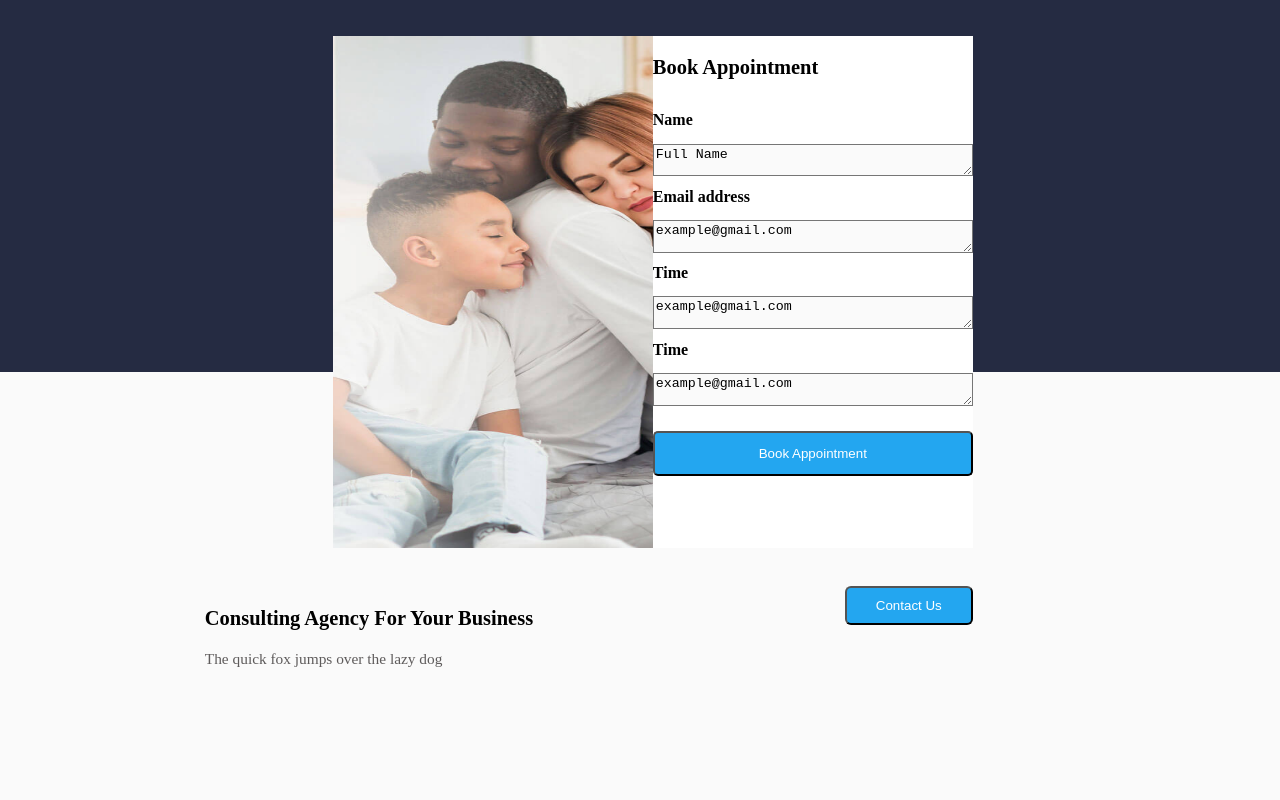
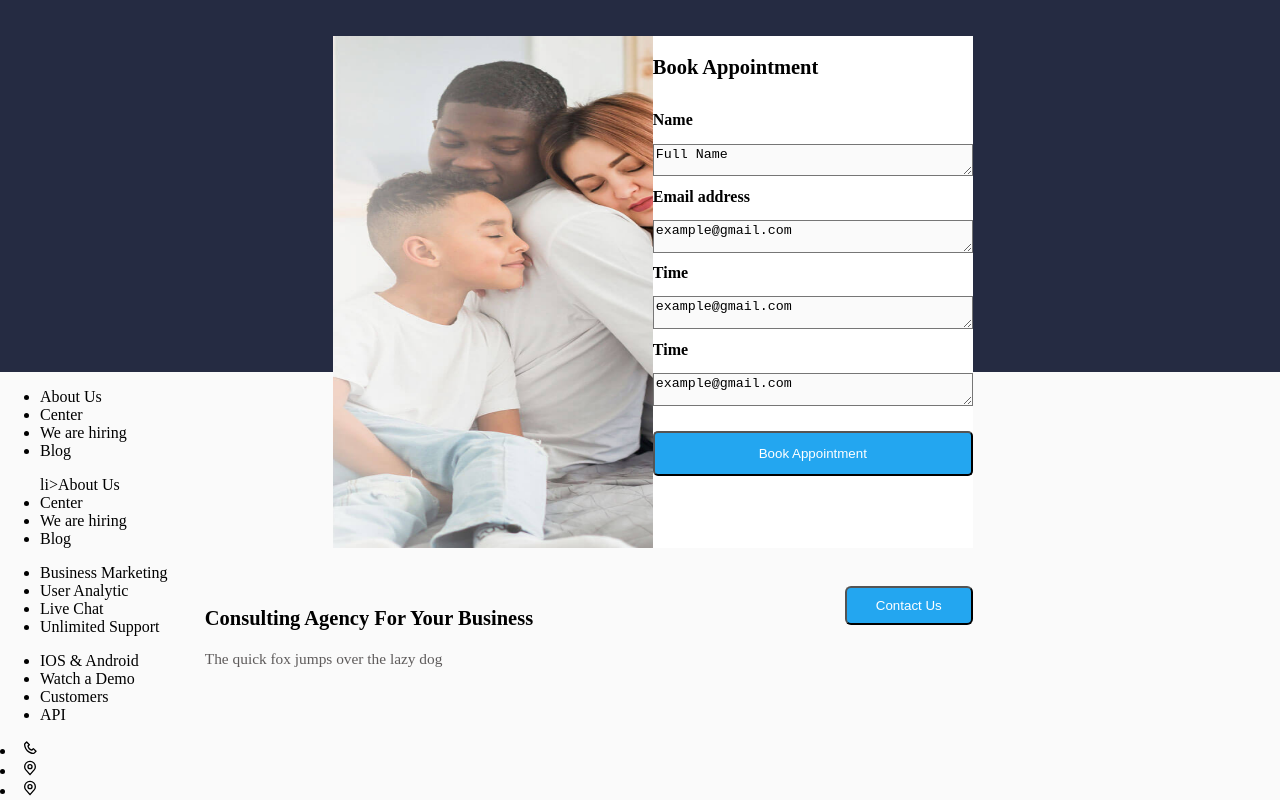
Before and after one commit to victoriamwangi/Insurance-Website, a plain HTML site: page index.html in a window 1280 px wide. Shown: the part 4180-4980 px from the top of the page. Before the commit the page ends 4902 px from the top, so only its background shows below. Drawn offline with Linux system fonts and the light colour scheme.

Commit message:
This commit will add the footer section

```diff
--- a/index.html
+++ b/index.html
@@ -328,6 +328,48 @@
 
     </div>
     </div>
+    <div class="footer">
+      <div class="infor">
+        <ul>
+          <li>About Us</li>
+          <li>Center</li>
+          <li>We are hiring </li>
+          <li>Blog</li>
+        </ul>
+      </div>
+      <div class="legal">
+        <ul>
+          li>About Us</li>
+          <li>Center</li>
+          <li>We are hiring </li>
+          <li>Blog</li>
+        </ul>
+      </div>
+      <div class="features">
+        <ul>
+          <li>Business Marketing</li>
+          <li>User Analytic</li>
+          <li>Live Chat</li>
+          <li>Unlimited Support</li>
+        </ul>
+      </div>
+      <div class="resources">
+        <ul>
+          <li>IOS & Android</li>
+          <li>Watch a Demo</li>
+          <li>Customers</li>
+          <li>API</li>
+        </ul>
+      </div>
+      <div class="get-in-touch">
+        <li>
+           <svg xmlns="http://www.w3.org/2000/svg" aria-hidden="true" role="img" width="1em" height="1em" preserveAspectRatio="xMidYMid meet" viewBox="0 0 24 24"><path d="M17.707 12.293a.999.999 0 0 0-1.414 0l-1.594 1.594c-.739-.22-2.118-.72-2.992-1.594s-1.374-2.253-1.594-2.992l1.594-1.594a.999.999 0 0 0 0-1.414l-4-4a.999.999 0 0 0-1.414 0L3.581 5.005c-.38.38-.594.902-.586 1.435c.023 1.424.4 6.37 4.298 10.268s8.844 4.274 10.269 4.298h.028c.528 0 1.027-.208 1.405-.586l2.712-2.712a.999.999 0 0 0 0-1.414l-4-4.001zm-.127 6.712c-1.248-.021-5.518-.356-8.873-3.712c-3.366-3.366-3.692-7.651-3.712-8.874L7 4.414L9.586 7L8.293 8.293a1 1 0 0 0-.272.912c.024.115.611 2.842 2.271 4.502s4.387 2.247 4.502 2.271a.991.991 0 0 0 .912-.271L17 14.414L19.586 17l-2.006 2.005z" fill="currentColor"/></svg>
+        </li>
+        <li><svg xmlns="http://www.w3.org/2000/svg" aria-hidden="true" role="img" width="1em" height="1em" preserveAspectRatio="xMidYMid meet" viewBox="0 0 24 24"><g fill="none"><circle cx="12" cy="10" r="3" stroke="currentColor" stroke-width="2" stroke-linecap="round" stroke-linejoin="round"/><path d="M12 2a8 8 0 0 0-8 8c0 1.892.402 3.13 1.5 4.5L12 22l6.5-7.5c1.098-1.37 1.5-2.608 1.5-4.5a8 8 0 0 0-8-8z" stroke="currentColor" stroke-width="2" stroke-linecap="round" stroke-linejoin="round"/></g></svg></li>
+        <li><svg xmlns="http://www.w3.org/2000/svg" aria-hidden="true" role="img" width="1em" height="1em" preserveAspectRatio="xMidYMid meet" viewBox="0 0 24 24"><g fill="none"><circle cx="12" cy="10" r="3" stroke="currentColor" stroke-width="2" stroke-linecap="round" stroke-linejoin="round"/><path d="M12 2a8 8 0 0 0-8 8c0 1.892.402 3.13 1.5 4.5L12 22l6.5-7.5c1.098-1.37 1.5-2.608 1.5-4.5a8 8 0 0 0-8-8z" stroke="currentColor" stroke-width="2" stroke-linecap="round" stroke-linejoin="round"/></g></svg></li>
+
+      </div>
+    </div>
 
   </body>
 </html>
```
